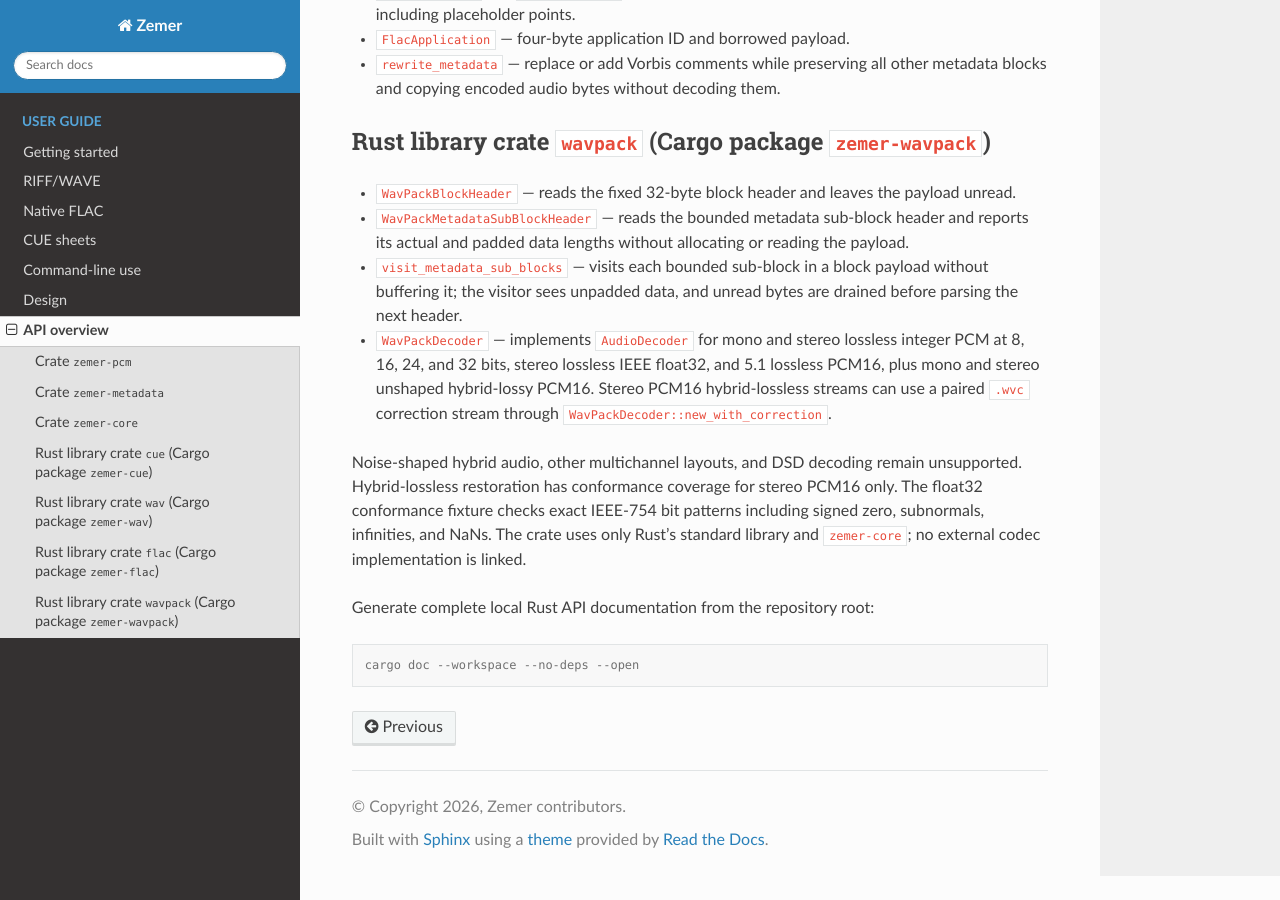
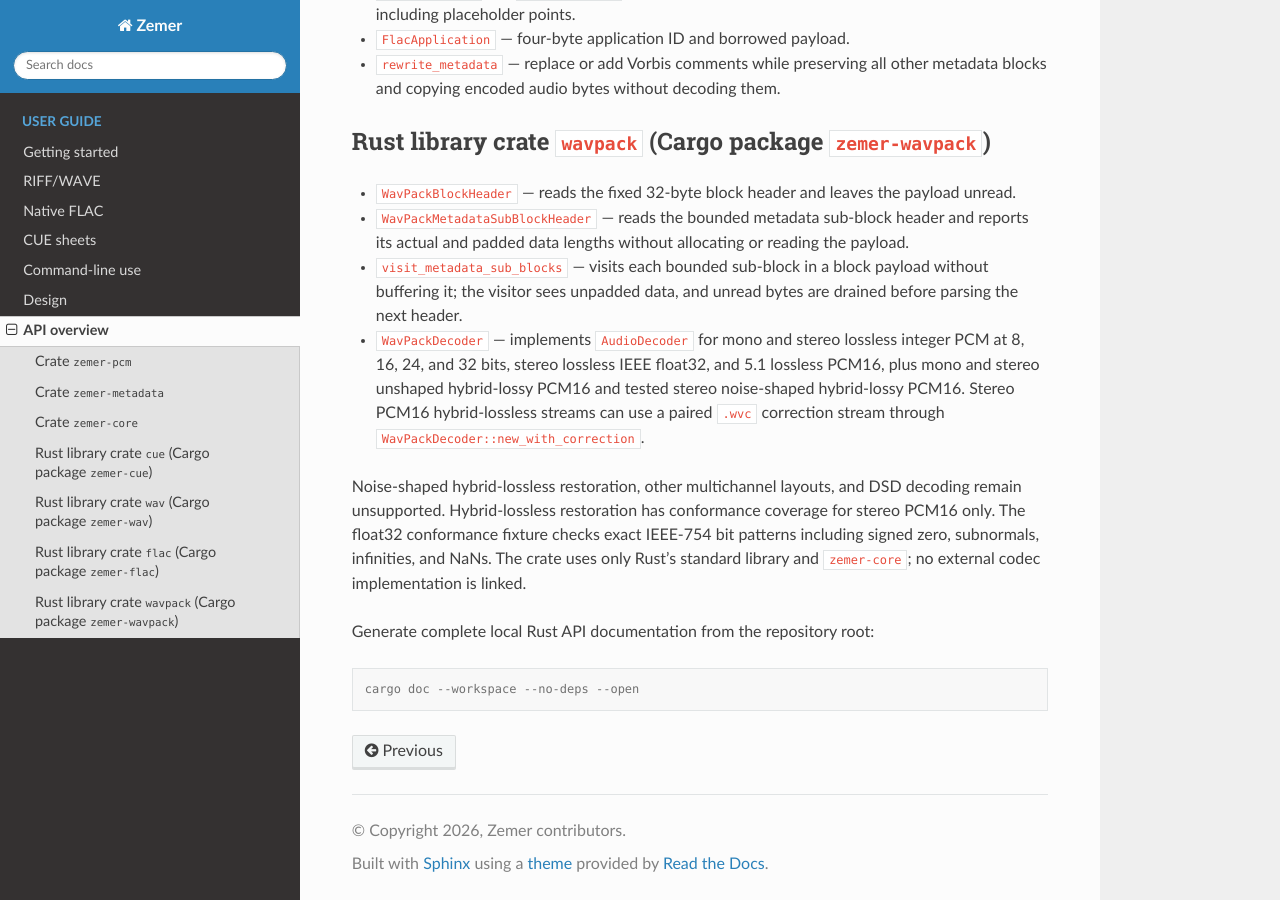
Before and after one commit to neko941/zemer, a Sphinx documentation site: the page built from docs/api.rst, in a window 1280 px wide and 900 px high, scrolled down 1646 px. Built offline with Sphinx 7.4.7 and the Read the Docs theme 3.1.0, drawn with Linux system fonts in a browser that asks for light colours.

Commit message:
feat(wavpack): decode shaped hybrid audio

```diff
--- a/docs/api.rst
+++ b/docs/api.rst
@@ -90,13 +90,14 @@ Rust library crate ``wavpack`` (Cargo package ``zemer-wavpack``)
   bytes are drained before parsing the next header.
 * ``WavPackDecoder`` — implements ``AudioDecoder`` for mono and stereo lossless
   integer PCM at 8, 16, 24, and 32 bits, stereo lossless IEEE float32, and 5.1
-  lossless PCM16, plus mono and stereo unshaped hybrid-lossy PCM16.
+  lossless PCM16, plus mono and stereo unshaped hybrid-lossy PCM16 and tested
+  stereo noise-shaped hybrid-lossy PCM16.
   Stereo PCM16 hybrid-lossless streams can use a paired ``.wvc`` correction
   stream through ``WavPackDecoder::new_with_correction``.
 
-Noise-shaped hybrid audio, other multichannel layouts, and DSD decoding remain
-unsupported. Hybrid-lossless restoration has conformance coverage for stereo
-PCM16 only.
+Noise-shaped hybrid-lossless restoration, other multichannel layouts, and DSD
+decoding remain unsupported. Hybrid-lossless restoration has conformance
+coverage for stereo PCM16 only.
 The float32 conformance fixture checks exact IEEE-754 bit patterns including
 signed zero, subnormals, infinities, and NaNs. The crate uses only Rust's
 standard library and ``zemer-core``; no external codec implementation is linked.
--- a/docs/index.rst
+++ b/docs/index.rst
@@ -11,8 +11,9 @@ available through its Rust crate.
 The ``zemer-wavpack`` crate decodes mono and stereo lossless integer PCM at 8,
 16, 24, and 32 bits, stereo lossless IEEE float32, 5.1 lossless PCM16, and mono
 and stereo unshaped hybrid-lossy PCM16. Stereo PCM16 hybrid-lossless restoration
-with a paired ``.wvc`` file is tested. Noise-shaped hybrid audio, broader
-multichannel layouts, and DSD remain incomplete.
+and stereo noise-shaped hybrid-lossy PCM16 are tested. Stereo PCM16
+hybrid-lossless restoration with a paired ``.wvc`` file is tested. Shaped
+``.wvc`` restoration, broader multichannel layouts, and DSD remain incomplete.
 
 .. toctree::
    :maxdepth: 2
```
Also changed, not shown: README.ai.md (+1 -1 lines), README.md (+2 -2 lines), ROADMAP.md (+1 -1 lines), 6 other files.
